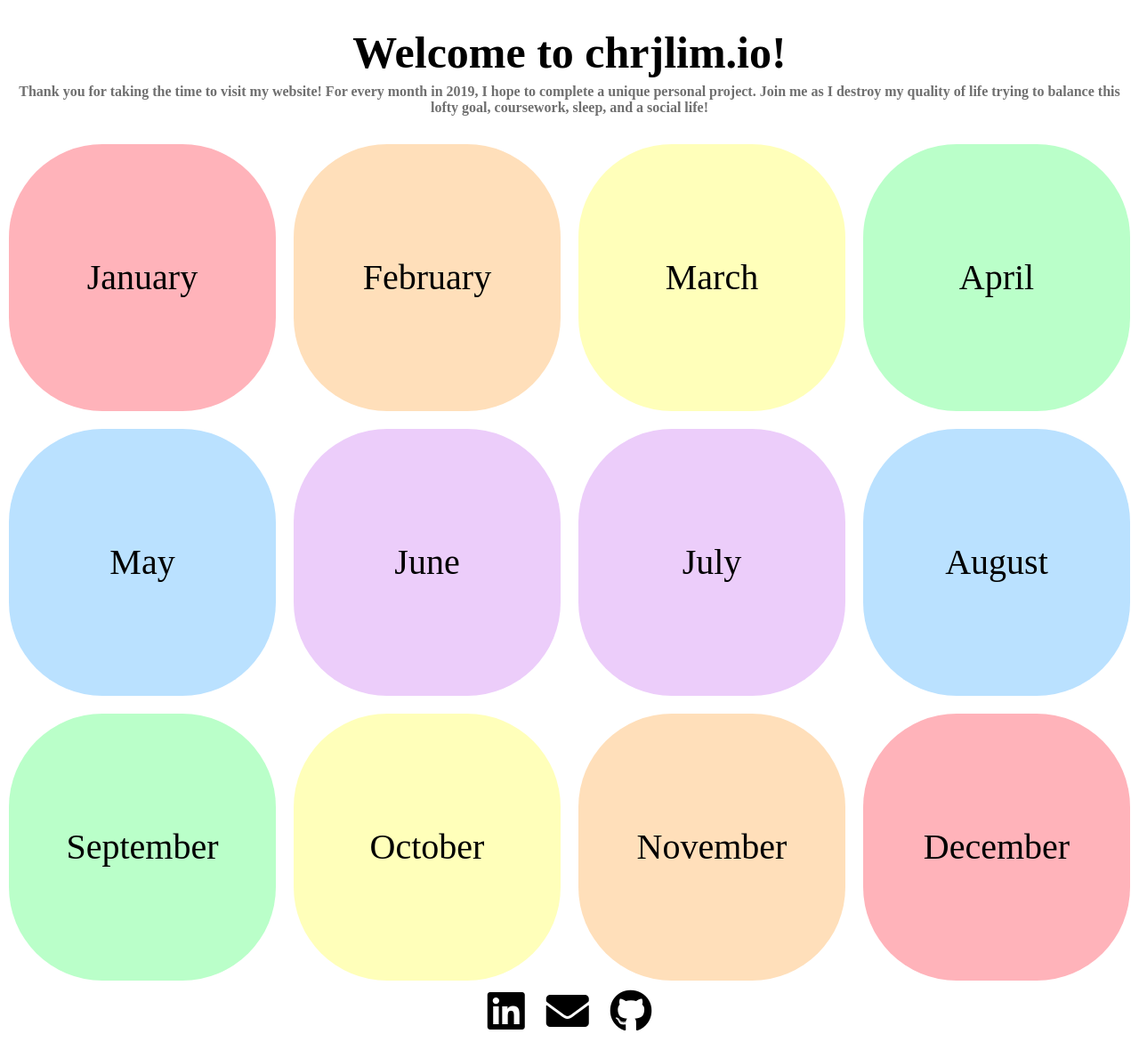
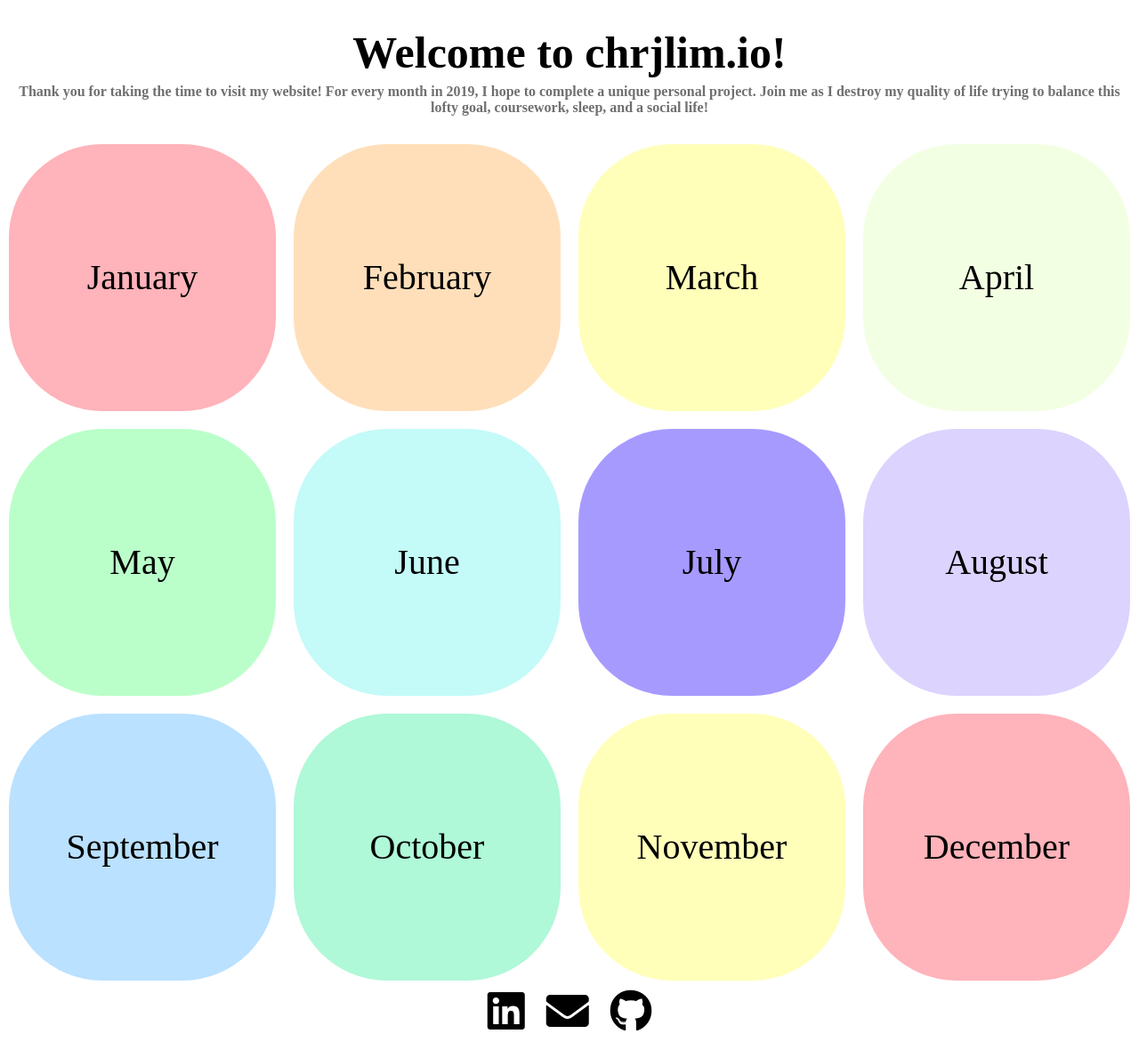
Before and after one commit to climc118/chrjlim, a Django app: page /surface/home in a window 1280 px wide. Shown: the whole page at 89% size. Run offline with Django 3.2, Linux system fonts and the light colour scheme; some libraries are stand-ins or nearby versions.

Commit message:
color reorg

```diff
--- a/surface/templates/surface/surface_home.html
+++ b/surface/templates/surface/surface_home.html
@@ -18,42 +18,42 @@
         </div>
     </a>
     <a href="#">
-        <div class="container-month" style="background-color:#baffc9">
+        <div class="container-month" style="background-color:#f3ffe3">
             <div class="label-month">April</div>
         </div>
     </a>
     <a href="#">
-        <div class="container-month" style="background-color:#bae1ff">
+        <div class="container-month" style="background-color:#baffc9">
             <div class="label-month">May</div>
         </div>
     </a>
     <a href="#">
-        <div class="container-month" style="background-color:#eccdfa">
+        <div class="container-month" style="background-color:#c4faf8">
             <div class="label-month">June</div>
         </div>
     </a>
     <a href="#">
-        <div class="container-month" style="background-color:#eccdfa">
+        <div class="container-month" style="background-color:#a79aff">
             <div class="label-month">July</div>
         </div>
     </a>
     <a href="#">
-        <div class="container-month" style="background-color:#bae1ff">
+        <div class="container-month" style="background-color:#dcd3ff">
             <div class="label-month">August</div>
         </div>
     </a>
     <a href="#">
-        <div class="container-month" style="background-color:#baffc9">
+        <div class="container-month" style="background-color:#bae1ff">
             <div class="label-month">September</div>
         </div>
     </a>
     <a href="#">
-        <div class="container-month" style="background-color:#ffffba">
+        <div class="container-month" style="background-color:#aff8d8">
             <div class="label-month">October</div>
         </div>
     </a>
     <a href="#">
-        <div class="container-month" style="background-color:#ffdfba">
+        <div class="container-month" style="background-color:#ffffba">
             <div class="label-month">November</div>
         </div>
     </a>
```
